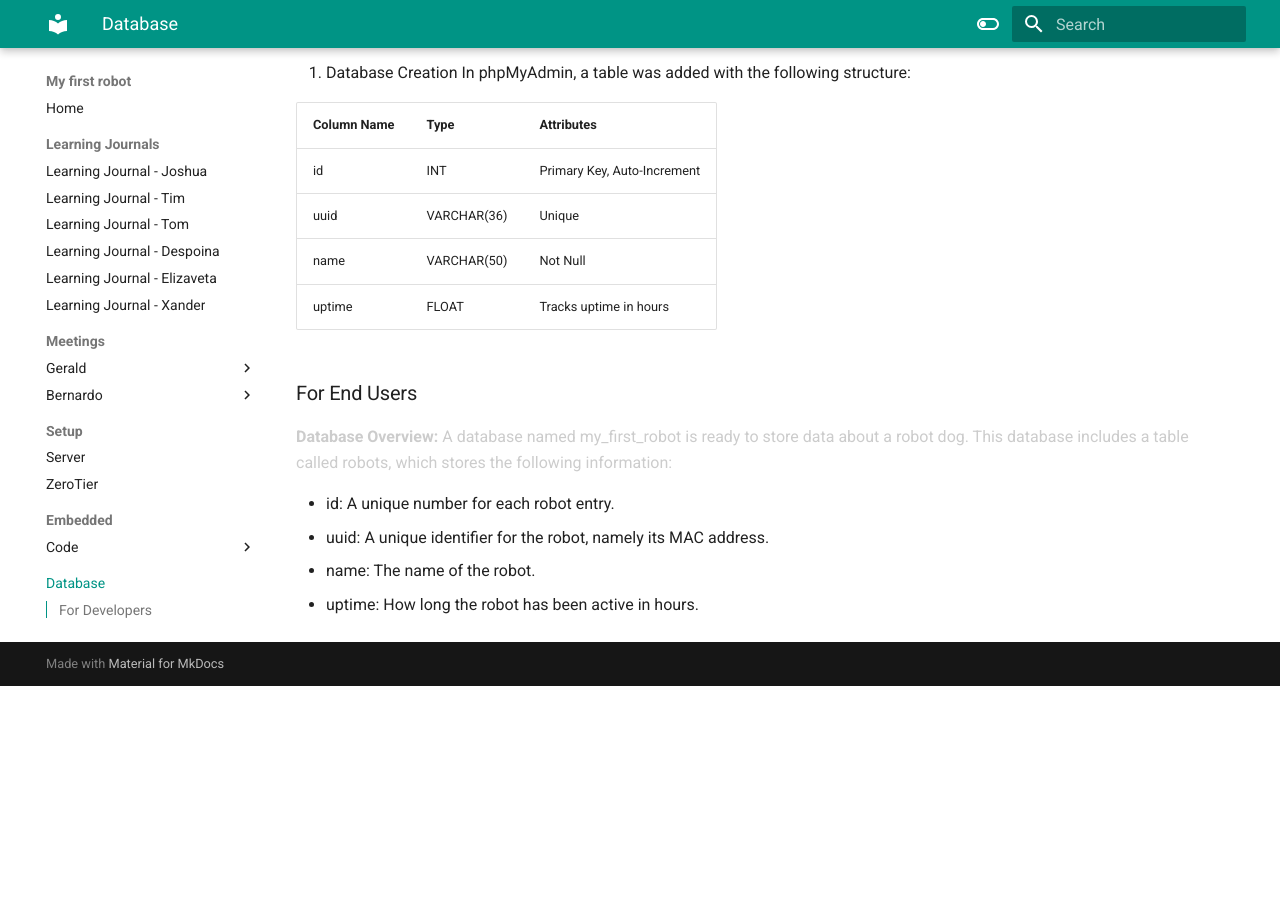
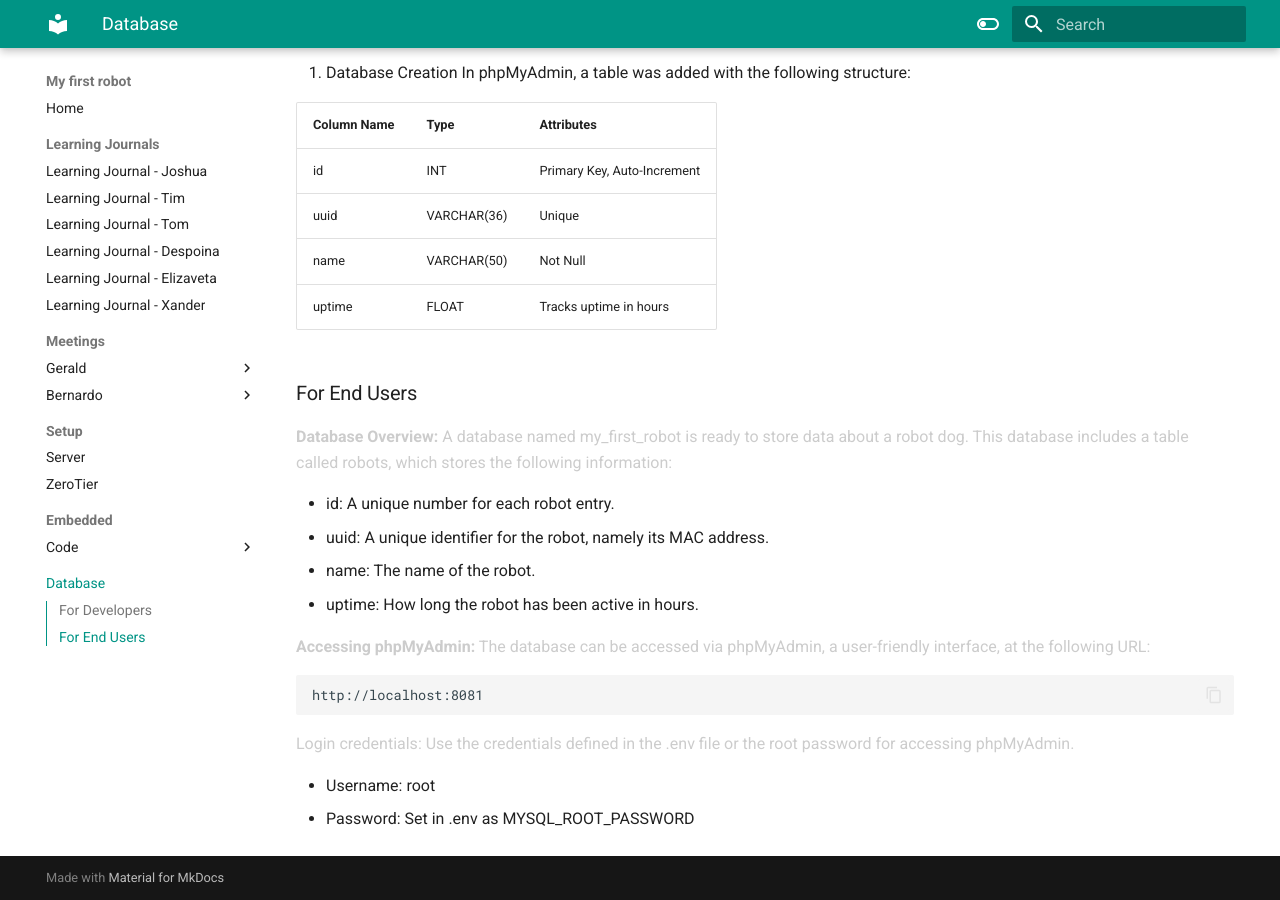
Before and after one commit to VioletHarmon2002/MyFirstRobot, an MkDocs documentation site: the page built from docs/database.md, in a window 1280 px wide and 900 px high, scrolled down 1126 px. Built offline with MkDocs 1.6.1 and Material for MkDocs 9.7.7, drawn with Linux system fonts in a browser that asks for light colours; before the commit the page ends 1812 px from its top, so only the background shows below that.

Commit message:
Added: accessing phpMyAdmin documentation for End Users

`````diff
--- a/docs/database.md
+++ b/docs/database.md
@@ -72,3 +72,14 @@
 - uuid: A unique identifier for the robot, namely its MAC address.
 - name: The name of the robot.
 - uptime: How long the robot has been active in hours.
+
+**Accessing phpMyAdmin:**
+The database can be accessed via phpMyAdmin, a user-friendly interface, at the following URL:
+````
+http://localhost:8081
+````
+
+Login credentials: Use the credentials defined in the .env file or the root password for accessing phpMyAdmin.
+
+  - Username: root
+  - Password: Set in .env as MYSQL_ROOT_PASSWORD
`````
